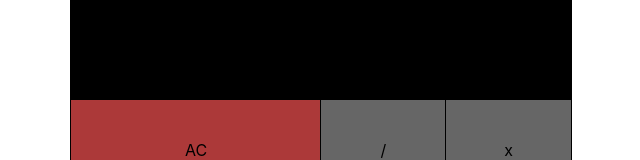
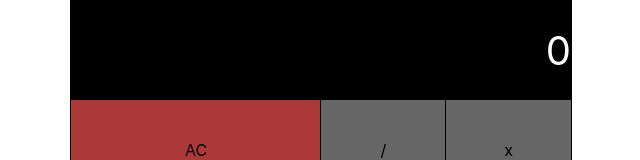
Before and after one commit to alexg1990/calculator, a React (Create React App) app: page / in a window 1280 px wide. Shown: the top 160 px of the page, without its empty margins (319-959 px from the left). Built offline with nearby package versions, Linux system fonts and the light colour scheme.

Commit message:
finished calculator logic. ToDo: Handling dot during number specification

```diff
--- a/src/Components/Calculator/Button.js
+++ b/src/Components/Calculator/Button.js
@@ -1,11 +1,36 @@
 import React from "react";
 
 import { connect } from "react-redux";
-import { setNumber } from "../../actions.js";
+import {
+  calcResult,
+  clearNumbers,
+  setNumber,
+  setOperator
+} from "../../actions.js";
 
 let Button = function(props) {
   const handleClick = e => {
-    props.dispatch(setNumber(0, e.target.getAttribute("value")));
+    // props.dispatch(setNumber(0, e.target.getAttribute("value")));
+    switch (props.type) {
+      case "number":
+        if (props.operator === null) {
+          props.dispatch(setNumber(0, e.target.getAttribute("value")));
+        } else {
+          props.dispatch(setNumber(1, e.target.getAttribute("value")));
+        }
+        break;
+      case "operation":
+        props.dispatch(setOperator(e.target.getAttribute("value")));
+        break;
+      case "clear":
+        props.dispatch(clearNumbers());
+        break;
+      case "result":
+        props.dispatch(calcResult());
+        break;
+      default:
+        props.dispatch(clearNumbers());
+    }
   };
   return (
     <div
--- a/src/Components/Calculator/Calculator.js
+++ b/src/Components/Calculator/Calculator.js
@@ -5,6 +5,18 @@ import Button from "./Button";
 import Screen from "./Screen";
 
 const Calculator = function(props) {
+  function setDisplayValue(displayValue) {
+    switch (displayValue) {
+      case "firstNumber":
+        return props.firstNumber;
+      case "secondNumber":
+        return props.secondNumber;
+      case "operator":
+        return props.operator;
+      default:
+        return props.firstNumber;
+    }
+  }
   return (
     <div
       className="container"
@@ -15,7 +27,7 @@ const Calculator = function(props) {
         flexDirection: "column"
       }}
     >
-      <Screen displayValue={props.firstNumber} />
+      <Screen displayValue={setDisplayValue(props.display)} />
       <div
         style={{
           display: "flex",
--- a/src/actions.js
+++ b/src/actions.js
@@ -17,7 +17,7 @@ export function setNumber(numberType, addedNumber) {
     return {
       type: SET_SECONDNUMBER,
       addedNumber
-    }
+    };
   }
 }
 
@@ -25,5 +25,17 @@ export function setOperator(operator) {
   return {
     type: SET_OPERATOR,
     operator
-  }
+  };
 }
+
+export function clearNumbers() {
+  return {
+    type: CLEAR
+  };
+}
+
+export function calcResult() {
+  return {
+    type: CALC
+  };
+}
--- a/src/reducers.js
+++ b/src/reducers.js
@@ -8,36 +8,40 @@ import {
 
 const initialState = {
   display: "firstNumber",
-  firstNumber: "",
-  secondNumber: "",
-  operator: ""
+  firstNumber: 0,
+  secondNumber: 0,
+  operator: null
 };
 
 function reducer(state = initialState, action) {
   switch (action.type) {
     case SET_FIRSTNUMBER:
-      return {
-        firstNumber: state.firstNumber + action.addedNumber
-      };
+      return Object.assign({}, state, {
+        firstNumber: state.firstNumber * 10 + parseInt(action.addedNumber)
+      });
     case SET_SECONDNUMBER:
-      return {
-        secondNumber: state.secondNumber + action.addedNumber,
-          display: "secondNumber"
-      };
+      return Object.assign({}, state, {
+        secondNumber: state.secondNumber * 10 + parseInt(action.addedNumber),
+        display: "secondNumber"
+      });
     case SET_OPERATOR:
-      return {
+      return Object.assign({}, state, {
         operator: action.operator,
-          display: "operator"
-      };
+        display: "operator"
+      });
     case CALC:
-      return {
-        firstNumber: calcResult(state.firstNumber, state.secondNumber, state.operator),
-          display: "firstNumber"
-      };
+      return Object.assign({}, state, {
+        display: "firstNumber",
+        firstNumber: calcResult(
+          state.firstNumber,
+          state.secondNumber,
+          state.operator
+        ),
+        secondNumber: 0,
+        operator: null
+      });
     case CLEAR:
-      return {
-        initialState
-      };
+      return initialState;
     default:
       return state;
   }
@@ -46,13 +50,15 @@ function reducer(state = initialState, action) {
 function calcResult(firstNumber, secondNumber, operator) {
   switch (operator) {
     case "+":
-      return parseInt(firstNumber) + parseInt(secondNumber);
+      return firstNumber + secondNumber;
     case "-":
-      return parseInt(firstNumber) - parseInt(secondNumber);
+      return firstNumber - secondNumber;
     case "*":
-      return parseInt(firstNumber) * parseInt(secondNumber);
+      return firstNumber * secondNumber;
     case "/":
-      return parseInt(firstNumber) / parseInt(secondNumber);
+      return firstNumber / secondNumber;
+    default:
+      return firstNumber;
   }
 }
 
```
